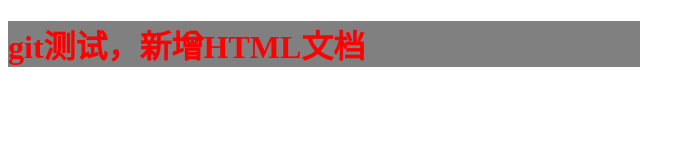
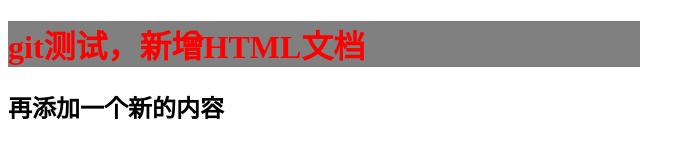
Before and after one commit to congcong128/learngit, a plain HTML site: page index.html in a window 1280 px wide. Shown: the whole page, without its empty margins (0-695 px from the left). Drawn offline with Linux system fonts and the light colour scheme.

Commit message:
add a new h2

```diff
--- a/index.html
+++ b/index.html
@@ -8,5 +8,6 @@
 	</head>
 	<body>
 		<h1>git测试，新增HTML文档</h1><!--//第一次更新-->
+		<h2>再添加一个新的内容</h2><!--再次更新-->
 	</body>
 </html>
```
